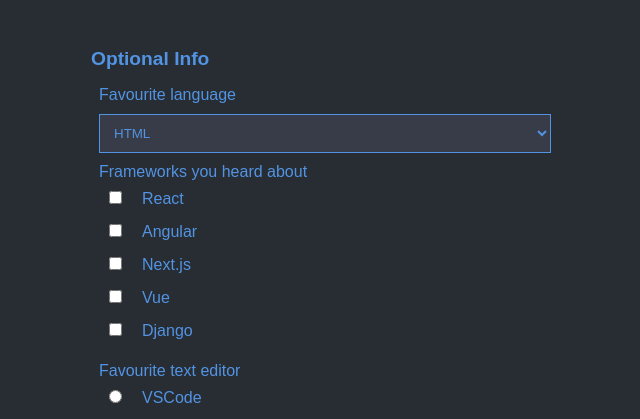
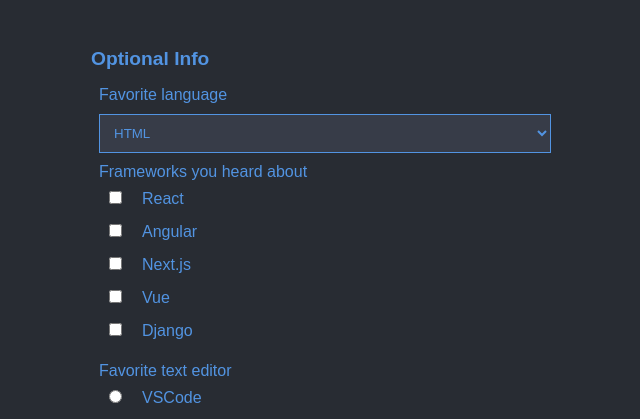
Before and after one commit to Muszchrom/forms, a plain HTML site: page buttons.html in a window 1280 px wide. Shown: the top 419 px of the page, 315-955 px from the left. Drawn offline with Linux system fonts and the light colour scheme.

Commit message:
cchangeees

```diff
--- a/buttons.html
+++ b/buttons.html
@@ -10,7 +10,7 @@
       <form class="form" action="end" method="get">
         <fieldset>
           <legend>Optional Info</legend>
-          <label for="favLang">Favourite language</label>
+          <label for="favLang">Favorite language</label>
           <select id="favLang">
             <optgroup label="Frontend">
               <option value="HTML">HTML</option>
@@ -44,7 +44,7 @@
             <input type="checkbox" id="c5"><label for="c5">Django</label>
           </div>
 
-          <label>Favourite text editor</label>
+          <label>Favorite text editor</label>
           <div class="checkbox-div space-below">
             <input type="radio" name="radio" id="r1"><label for="r1">VSCode</label><br/>
             <input type="radio" name="radio" id="r2"><label for="r2">Atom</label><br/>
```
